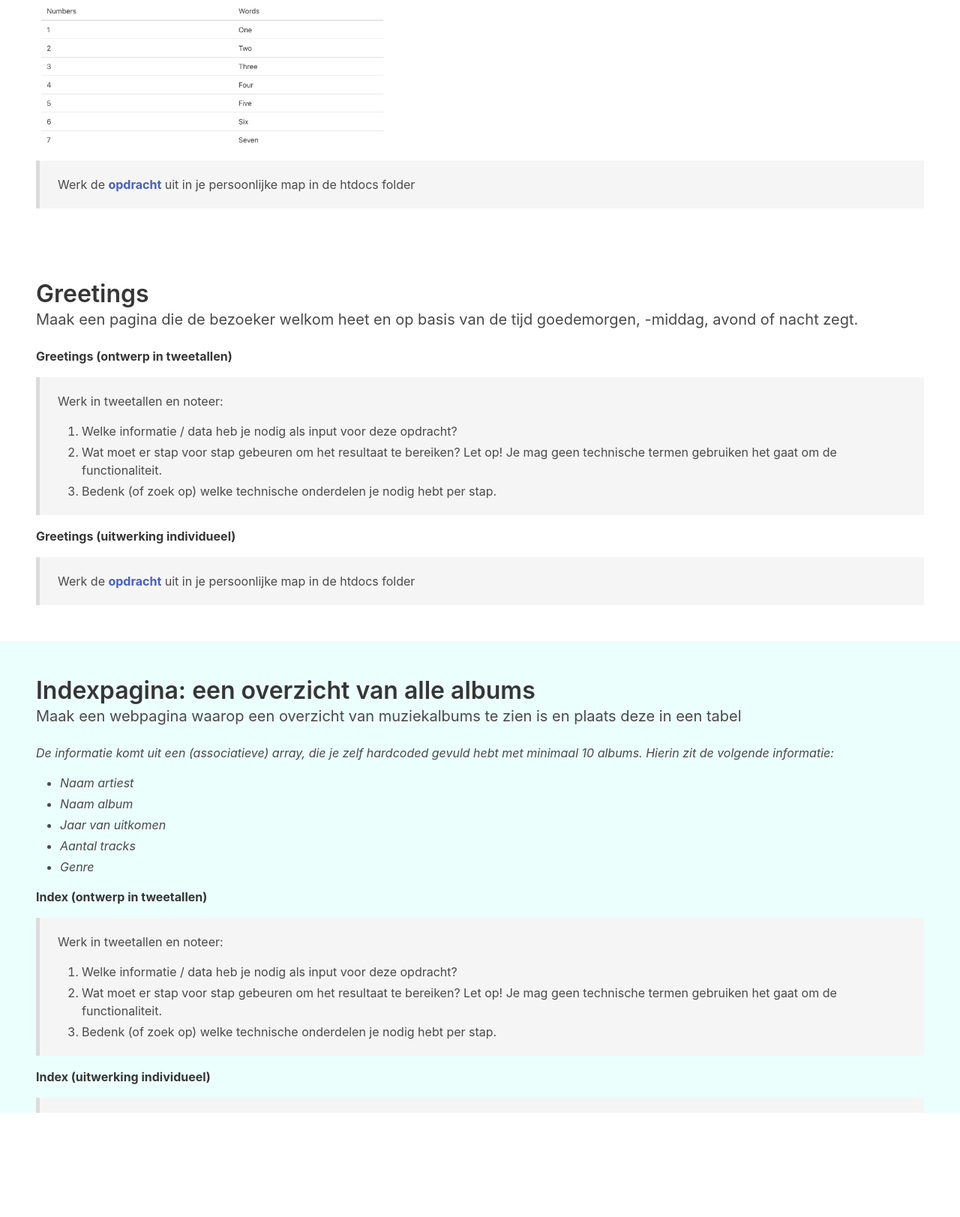
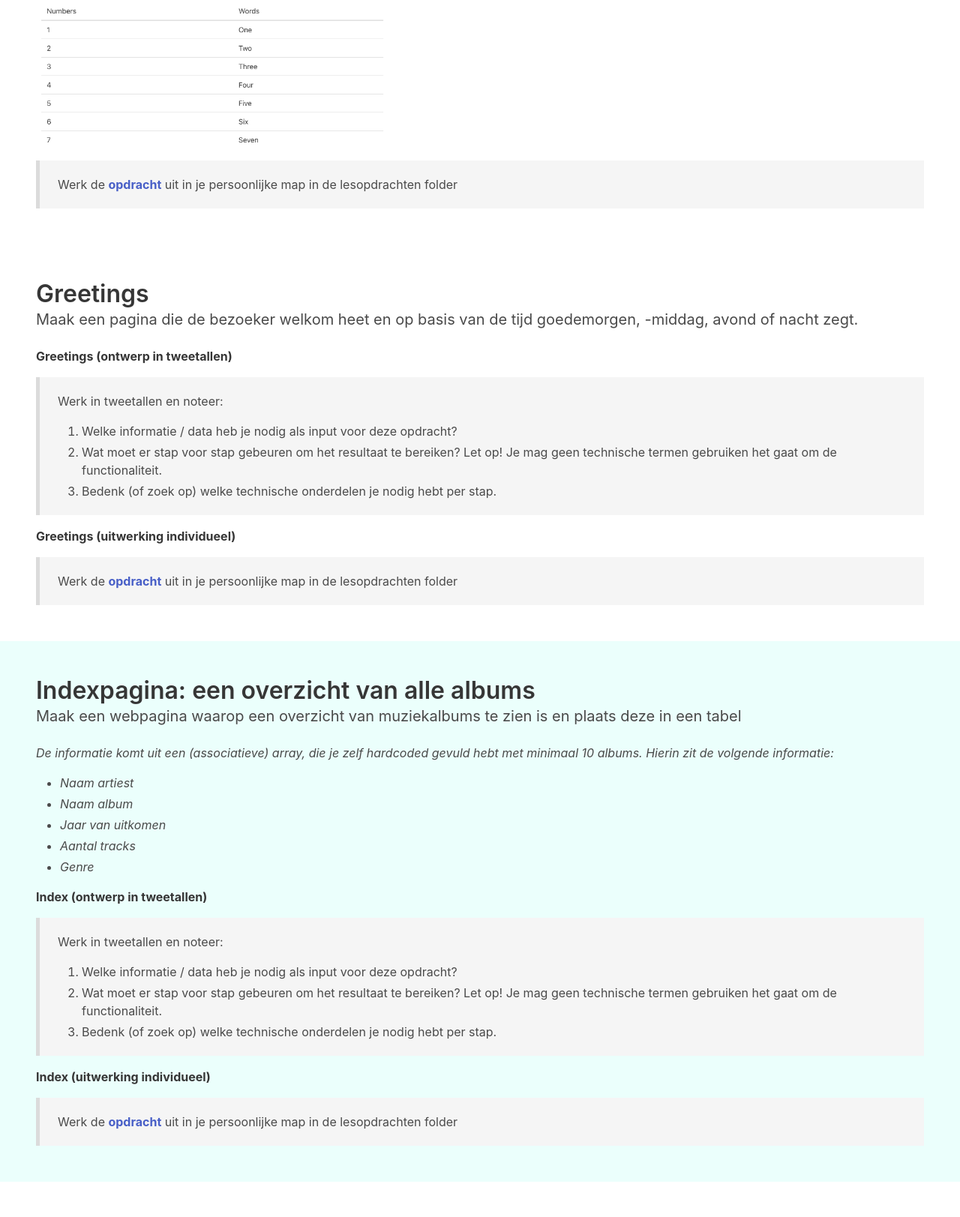
Before and after one commit to HR-CMGT/PRG02-2024-2025, a PHP site: page /index.php in a window 1280 px wide. Shown: the part 295-1918 px from the top of the page at 75% size. Run offline with PHP 8.4, Linux system fonts and the light colour scheme.

```diff
--- a/les1/exercises/index.php
+++ b/les1/exercises/index.php
@@ -28,7 +28,7 @@
         <img src="words-table/words-table.png" alt="words table" style="width: 40%"/>
         <blockquote>
             Werk de <a href="words-table/index.php" target="_blank"><strong>opdracht</strong></a> uit in je persoonlijke map in
-            de htdocs folder
+            de lesopdrachten folder
         </blockquote>
     </div>
 </section>
@@ -61,7 +61,7 @@
         </p>
         <blockquote>
             Werk de <a href="greetings/index.php" target="_blank"><strong>opdracht</strong></a> uit in je persoonlijke map in de
-            htdocs folder
+            lesopdrachten folder
         </blockquote>
     </div>
 </section>
@@ -106,7 +106,7 @@
         </p>
         <blockquote>
             Werk de <a href="../start/index.php" target="_blank"><strong>opdracht</strong></a> uit in je persoonlijke map in de
-            htdocs folder
+            lesopdrachten folder
         </blockquote>
     </div>
 </section>
```
Also changed, not shown: les1/README.md.
